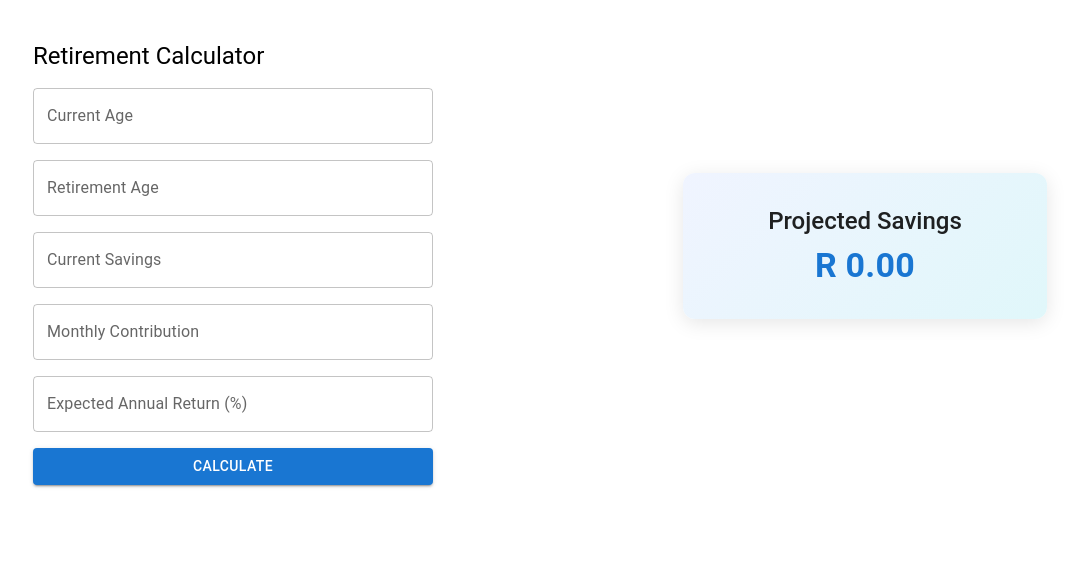
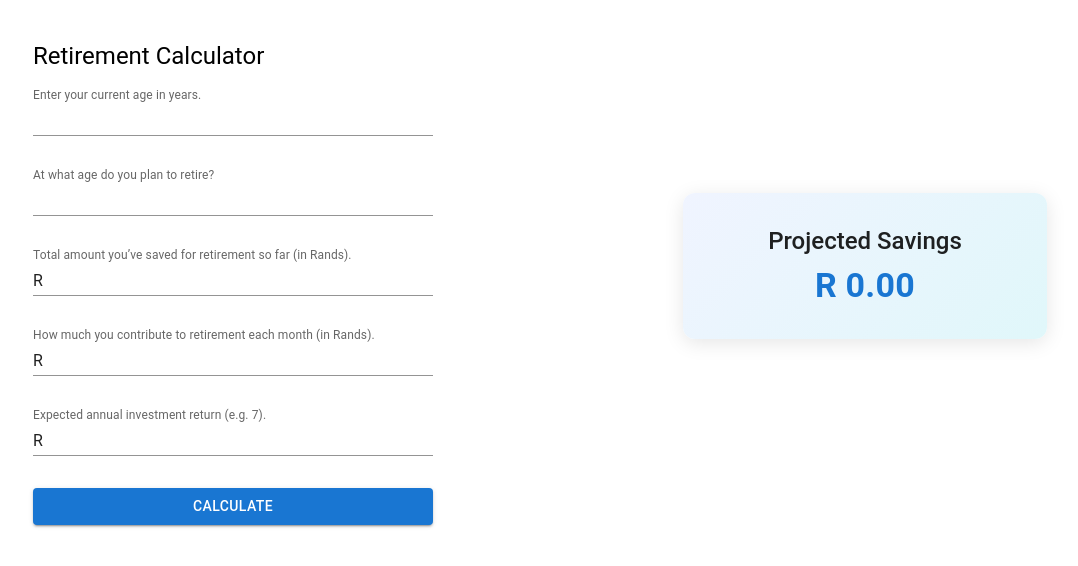
Before and after one commit to BrynWatson/retirement-calculator, a React (Vite) app: page / in a window 1280 px wide. Shown: the top 566 px of the page, without its empty margins (91-1169 px from the left). Built offline with nearby package versions, Linux system fonts and the light colour scheme.

Commit message:
improve form stlying

```diff
--- a/src/components/hook-form/rhf-text-field.tsx
+++ b/src/components/hook-form/rhf-text-field.tsx
@@ -20,6 +20,7 @@ export const RHFTextField = ({ name, helperText, type, ...other }: Props) => {
       render={({ field, fieldState: { error } }) => (
         <TextField
           {...field}
+          variant="standard"
           fullWidth
           type={type}
           value={type === "number" && field.value === 0 ? "" : field.value}
@@ -32,9 +33,7 @@ export const RHFTextField = ({ name, helperText, type, ...other }: Props) => {
           }}
           error={!!error}
           helperText={error?.message ?? helperText}
-          slotProps={{
-            htmlInput: { autoComplete: "off" },
-          }}
+
           {...other}
         />
       )}
--- a/src/features/calculator/components/calculator-form.tsx
+++ b/src/features/calculator/components/calculator-form.tsx
@@ -18,36 +18,80 @@ export const CalculatorForm = ({ onSubmit }: CalculatorProps) => {
 
   return (
     <Box sx={{ maxWidth: 400, mx: "auto", mt: 4 }}>
-      <Typography variant="h5" gutterBottom sx={{mb: 2}}>
+      <Typography variant="h5" gutterBottom sx={{ mb: 2 }}>
         Retirement Calculator
       </Typography>
       <Form methods={methods} onSubmit={handleSubmit(onSubmit)}>
-        <Stack spacing={2}>
-          <Field.Text name="currentAge" label="Current Age" type="number" />
+        <Stack spacing={4}>
+          <Field.Text
+            name="currentAge"
+            label="Enter your current age in years."
+            type="number"
+            slotProps={{
+              htmlInput: { autoComplete: "off" },
+              inputLabel: {
+                shrink: true,
+              },
+            }}
+          />
 
           <Field.Text
             name="retirementAge"
-            label="Retirement Age"
+            label="At what age do you plan to retire?"
             type="number"
+            slotProps={{
+              htmlInput: { autoComplete: "off" },
+              inputLabel: {
+                shrink: true,
+              },
+            }}
           />
 
           <Field.Text
             name="currentSavings"
-            label="Current Savings"
+            label="Total amount you’ve saved for retirement so far (in Rands)."
             type="number"
+            slotProps={{
+              htmlInput: { autoComplete: "off" },
+              inputLabel: {
+                shrink: true,
+              },
+              input: {
+                startAdornment: <span style={{ marginRight: 4 }}>R</span>,
+              },
+            }}
           />
 
           <Field.Text
             name="monthlyContribution"
-            label="Monthly Contribution"
+            label="How much you contribute to retirement each month (in Rands)."
             type="number"
+            slotProps={{
+              htmlInput: { autoComplete: "off" },
+              inputLabel: {
+                shrink: true,
+              },
+              input: {
+                startAdornment: <span style={{ marginRight: 4 }}>R</span>,
+              },
+            }}
           />
 
           <Field.Text
             name="annualInterestRate"
-            label="Expected Annual Return (%)"
+            label="Expected annual investment return (e.g. 7)."
             type="number"
+            slotProps={{
+              htmlInput: { autoComplete: "off" },
+              inputLabel: {
+                shrink: true,
+              },
+              input: {
+                startAdornment: <span style={{ marginRight: 4 }}>R</span>,
+              },
+            }}
           />
+
           <Button type="submit" variant="contained">
             Calculate
           </Button>
```
